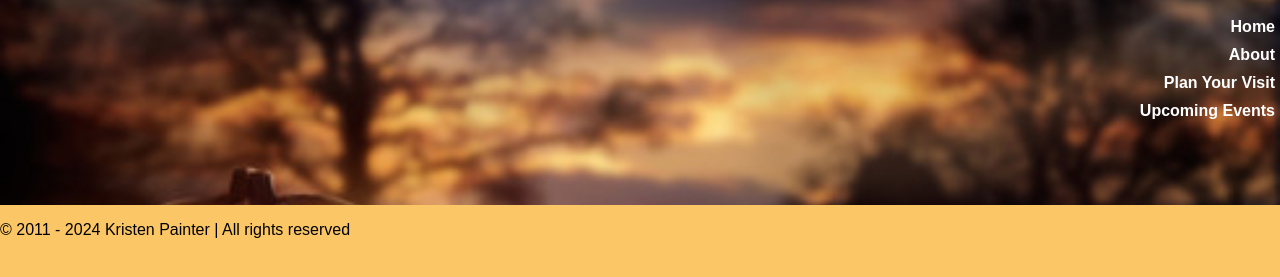
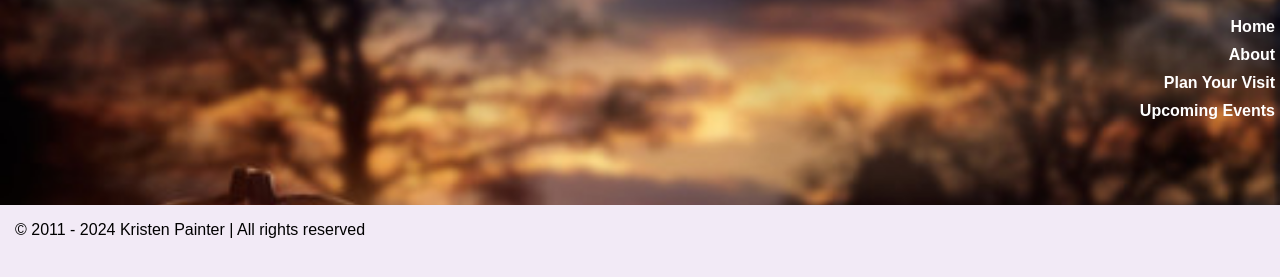
Before and after one commit to ToniMOrban/nocturne-falls, a plain HTML site: page index.html in a window 1280 px wide. Shown: the part 45-322 px from the top of the page. Drawn offline with Linux system fonts and the light colour scheme.

Commit message:
Background change
updated background color

```diff
--- a/script/calendar-script.js
+++ b/script/calendar-script.js
@@ -8,6 +8,8 @@ currMonth = date.getMonth();
 // storing full name of all months in array
 const months = ["January", "February", "March", "April", "May", "June", "July",
               "August", "September", "October", "November", "December"];
+
+
 const renderCalendar = () => {
     let firstDayofMonth = new Date(currYear, currMonth, 1).getDay(), // getting first day of month
     lastDateofMonth = new Date(currYear, currMonth + 1, 0).getDate(), // getting last date of month
@@ -69,6 +71,8 @@ let updateEventsToDisplay = function(){
         currentMonthDiv.classList.remove('hidden')
         // Now you can use the currentMonthDiv variable to access the parent <div> of the target h3 element
     }
+
+
 }
 updateEventsToDisplay();
 
--- a/style/style.css
+++ b/style/style.css
@@ -1,6 +1,6 @@
 body {
     margin: 0;
-    background-color: rgb(251, 199, 102);
+    background-color: rgb(242, 234, 246);
     font-family: sans-serif;
 }
 
@@ -50,3 +50,7 @@ li a {
 a {
     text-decoration: none;
 }
+
+footer{
+    margin: 15px;
+}
```
